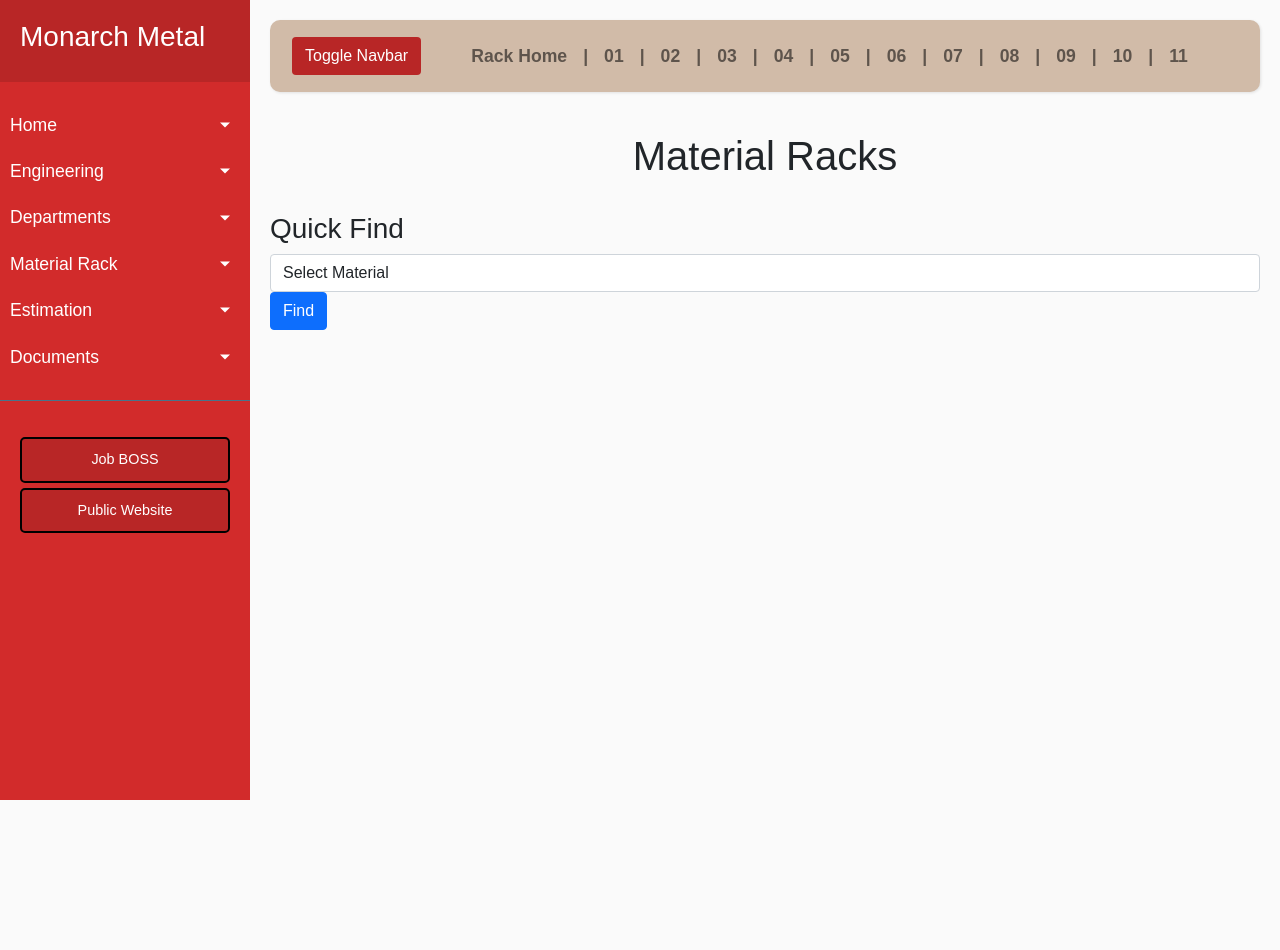
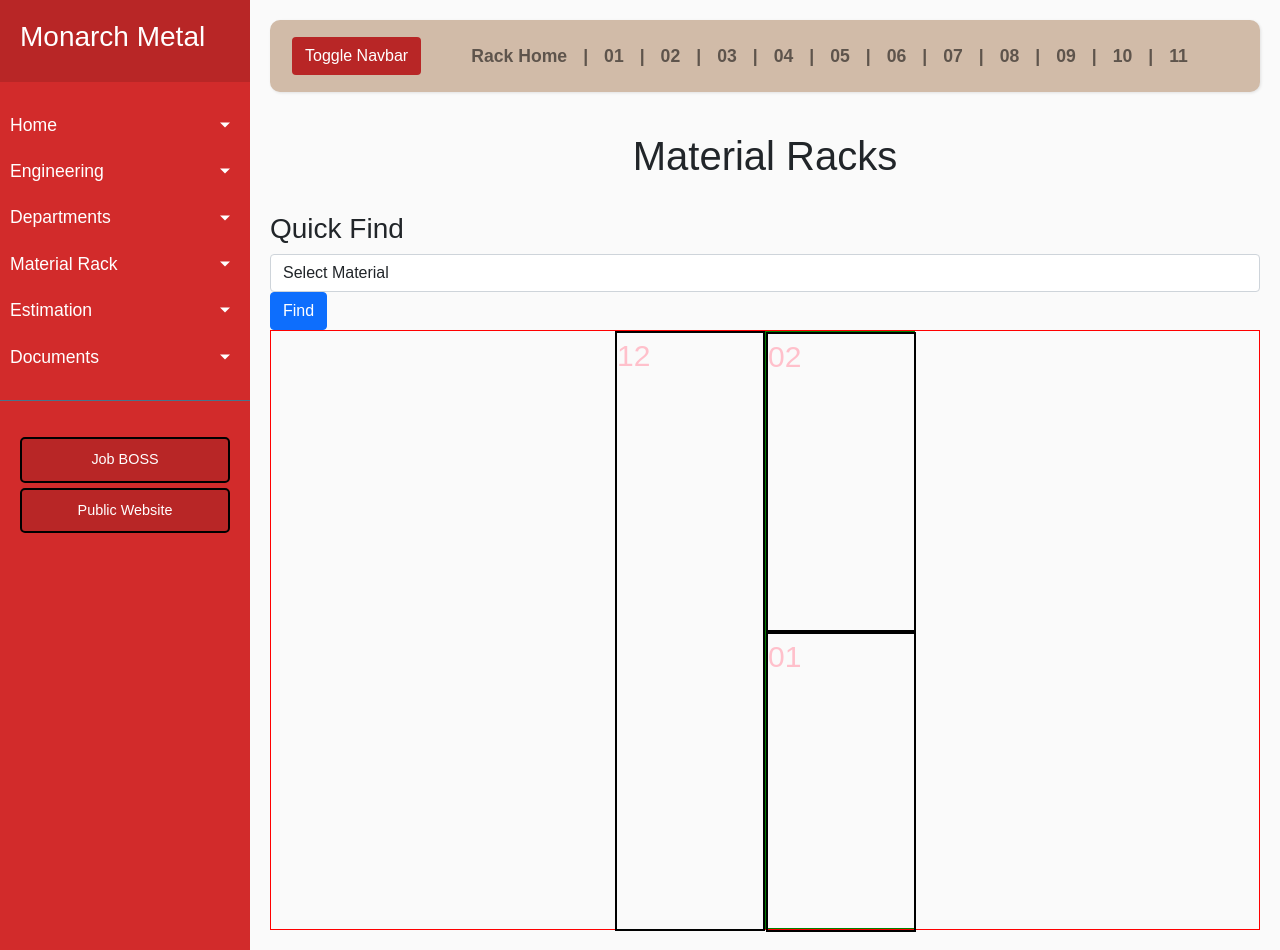
Before and after one commit to EsotericZ/loadRack, a Flask app: page / in a window 1280 px wide. Before the commit the page ends 800 px from the top, so only its background shows below. Run offline with Flask 2, Linux system fonts and the light colour scheme; data comes from the database, SQL or seed files in the repository; both versions use the stored data as it was after the commit; some libraries are stand-ins or nearby versions.

Commit message:
adding floor view to homepage

```diff
--- a/static/style.css
+++ b/static/style.css
@@ -337,6 +337,46 @@ a.disabledLink {
 }
 
 /* ---------------------------------------------------
+    FLOOR MAP
+----------------------------------------------------- */
+#floor {
+    display: flex;
+    width: 100%;
+    justify-content: center;
+    border: 1px solid red;
+    height: 600px;
+    /* font-height: 30px; */
+    /* text-align: center: */
+    /* font-weight: bold; */
+    color: pink;
+    font-size: 30px;
+    margin: auto;
+}
+
+#rack12 {
+    width: 150px;
+    height: 600px;
+    border: 2px solid black;
+}
+
+#col1 {
+    width: 150px;
+    border: 1px solid green;
+}
+
+#rack01 {
+    width: 150px;
+    height: 300px;
+    border: 2px solid black;
+}
+
+#rack02 {
+    width: 150px;
+    height: 300px;
+    border: 2px solid black;
+}
+
+/* ---------------------------------------------------
     MEDIAQUERIES
 ----------------------------------------------------- */
 
--- a/templates/index.html
+++ b/templates/index.html
@@ -21,6 +21,16 @@
         <div id="sizeFind"></div>
         <div id="numFind"></div>
         <div id="noteFind"></div>
+
+        <div id="floor">
+            <div id="rack12">12</div>
+            <div id="col1">
+                <div id="rack02">02</div>
+                <div id="rack01">01</div>
+            </div>
+            <div id="rack03"></div>
+            <div id="rack04"></div>
+        </div>
 
     <script>
         let allMtl = [];
```
Also changed, not shown: database.db.
